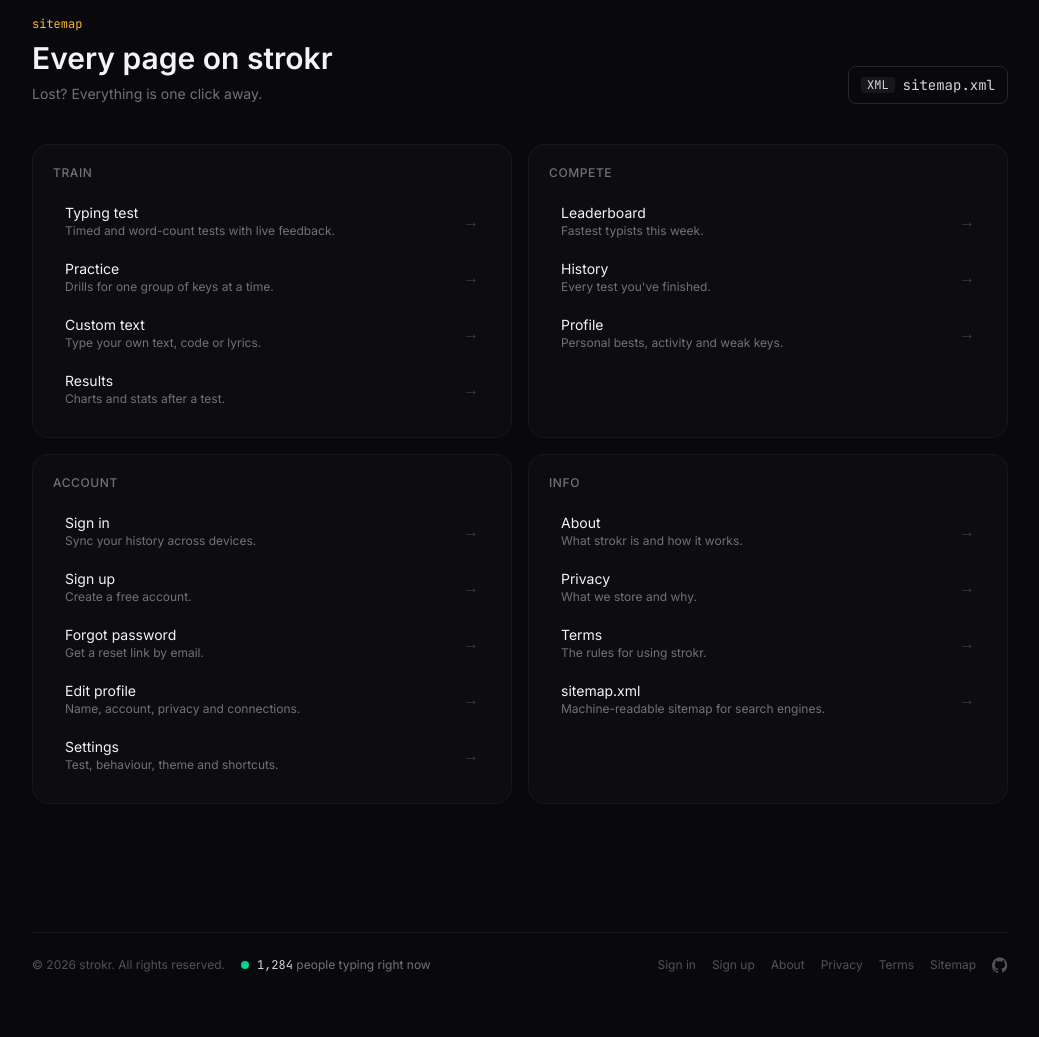
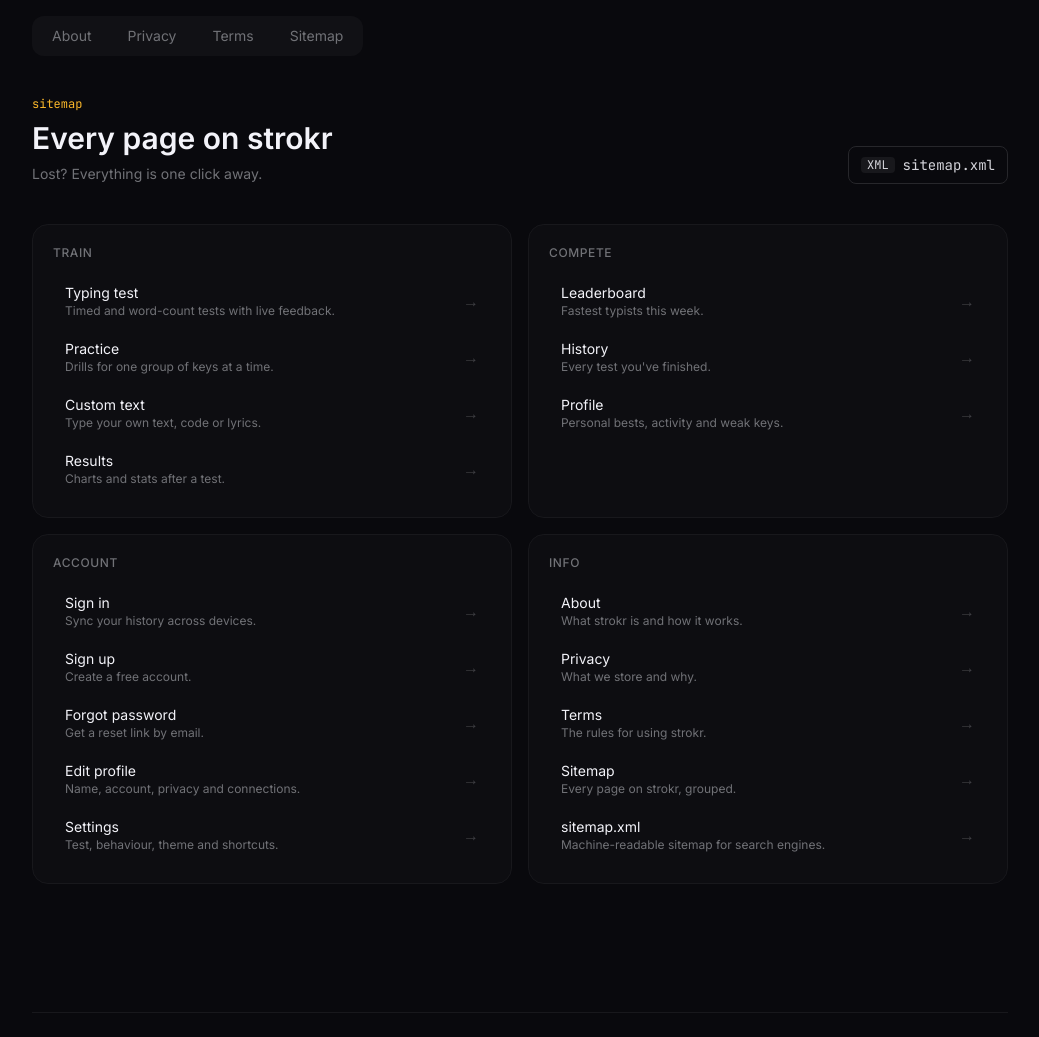
Before and after one commit to mt-shihab26/strokr, a Node project: template markup/views/pages/sitemap.ejs in a window 1280 px wide. Shown: the part 94-1131 px from the top of the page, without its empty margins (120-1159 px from the left). Before the commit the page ends 1067 px from the top, so only its background shows below. Run offline with Node 20 templates, Linux system fonts and the light colour scheme; the template is opened without the code that fills it: most values are stand-ins (such as "Sample title", 1, 10 or a date in 2020).

Commit message:
Link sitemap page from info tabs and sitemap Info group

```diff
--- a/markup/views/pages/sitemap.ejs
+++ b/markup/views/pages/sitemap.ejs
@@ -36,6 +36,7 @@ const groups = [
             ["about.html", "About", "What strokr is and how it works."],
             ["privacy.html", "Privacy", "What we store and why."],
             ["terms.html", "Terms", "The rules for using strokr."],
+            ["sitemap.html", "Sitemap", "Every page on strokr, grouped."],
             ["sitemap.xml", "sitemap.xml", "Machine-readable sitemap for search engines."],
         ],
     },
@@ -43,6 +44,7 @@ const groups = [
 %>
 
 <main class="flex flex-1 flex-col gap-10 pb-16">
+    <%- include("../partials/info-tabs") %>
     <div class="flex flex-wrap items-end justify-between gap-4">
         <div>
             <p class="font-mono text-xs text-accent">sitemap</p>
--- a/markup/views/partials/info-tabs.ejs
+++ b/markup/views/partials/info-tabs.ejs
@@ -1,6 +1,6 @@
 <%# Tabs shared by the about, privacy and terms pages. The active tab follows `page`. %>
 <nav class="flex w-fit gap-1 rounded-xl bg-ink-900/60 p-1 text-sm" aria-label="Info pages">
-    <% for (const [href, label, id] of [["about.html", "About", "about"], ["privacy.html", "Privacy", "privacy"], ["terms.html", "Terms", "terms"]]) { %>
+    <% for (const [href, label, id] of [["about.html", "About", "about"], ["privacy.html", "Privacy", "privacy"], ["terms.html", "Terms", "terms"], ["sitemap.html", "Sitemap", "sitemap"]]) { %>
     <a
         href="<%= href %>"
         <% if (id === page) { %>aria-current="page"<% } %>
```
